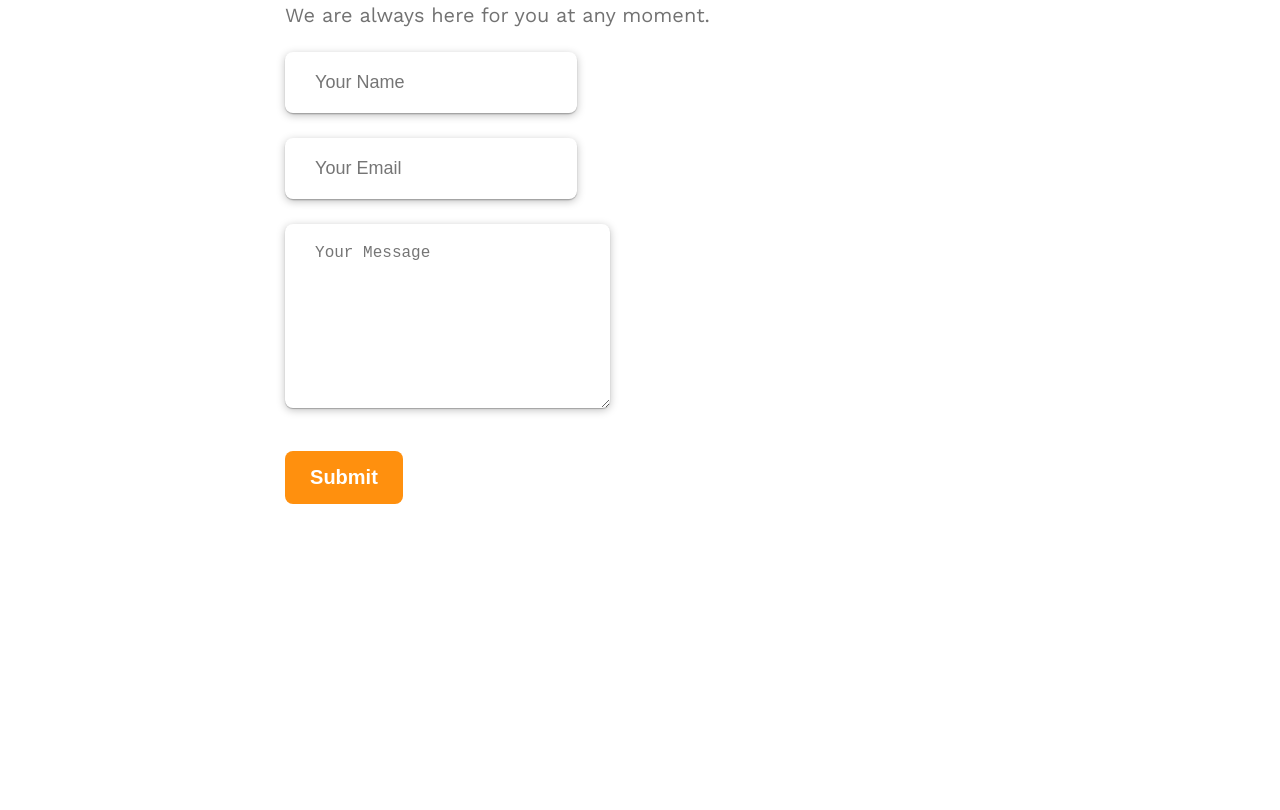
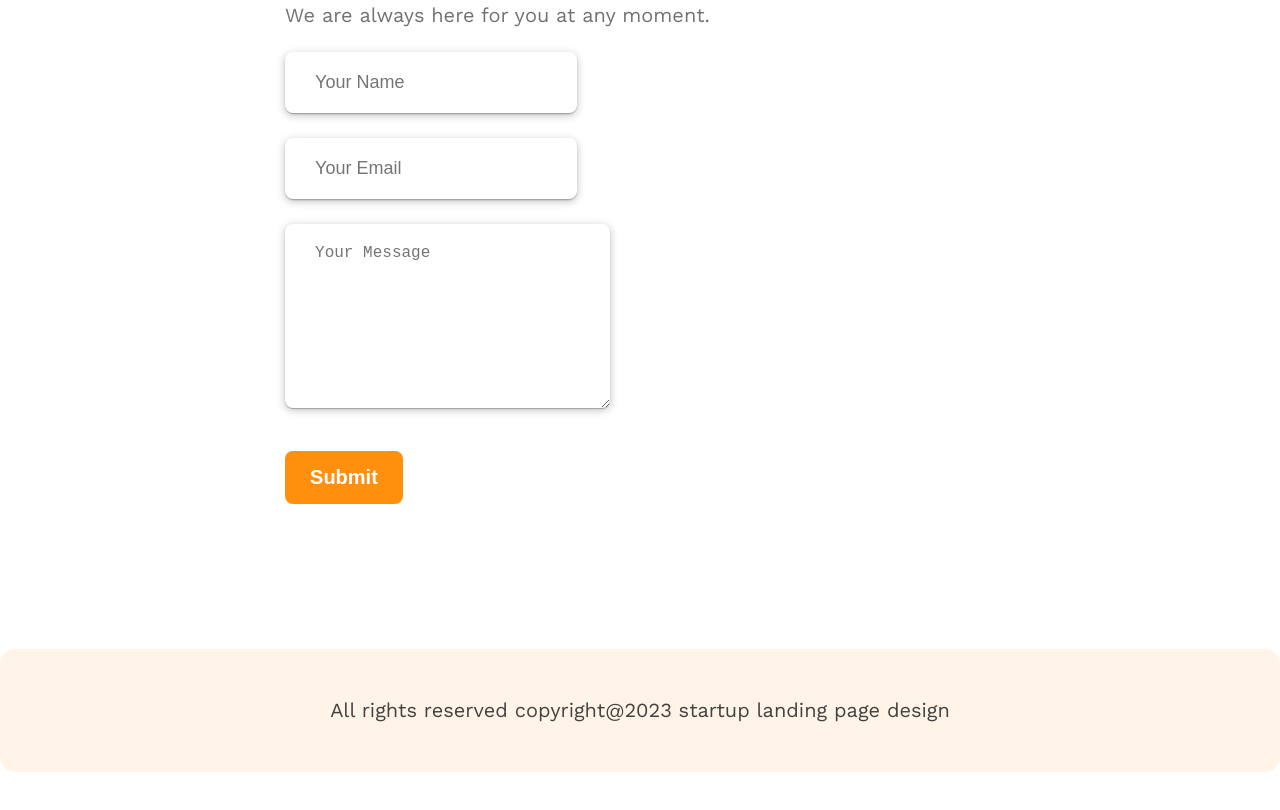
Before and after one commit to AbuKausar007/g3-arch-assignment-2, a plain HTML site: page index.html in a window 1280 px wide. Shown: the part 4212-5022 px from the top of the page. Before the commit the page ends 4751 px from the top, so only its background shows below. Drawn offline with nearby package versions, Linux system fonts and the light colour scheme.

Commit message:
footer part done

```diff
--- a/index.html
+++ b/index.html
@@ -169,7 +169,6 @@
         <section class="container">
             <h1 style="text-align: center; margin-top: 115px; font-size: 45px; font-weight: 700; color: #131313;">Contact Us</h1>
             <div class="contact-us">
-
                 <form action="" class="contact-form">
                     <h2>Get in touch!</h2>
                     <p>We are always here for you at any moment.</p>
@@ -190,6 +189,16 @@
             </div>
         </section>
         <!-- contact part end -->
+
+        <!-- footer part start -->
+        <footer class="container">
+            <div class="footer">
+                <p>All rights reserved copyright@2023 startup landing page design</p>
+            </div>
+
+        </footer>
+        <!-- footer part end -->
+
     </main>
 </body>
 
--- a/styles.css
+++ b/styles.css
@@ -272,46 +272,69 @@ body {
     display: flex;
     justify-content: space-around;
     -webkit-filter: grayscale(100%);
-        /* Safari 6.0 - 9.0 */
+    /* Safari 6.0 - 9.0 */
     filter: grayscale(100%);
 }
 
 /* ---------------------- contact us area styles ----------------------------------- */
-.contact-us{
+.contact-us {
     margin-top: 50px;
     display: flex;
     justify-content: space-evenly;
     align-items: center;
 }
-.contact-img img{
+
+.contact-img img {
     display: inline-block;
     margin: auto;
     border-radius: 10px;
 
 }
-.contact-form> label{
+
+.contact-form>label {
     display: block;
     margin-top: 25px;
     font-size: xx-large;
 }
-.contact-form h2{
+
+.contact-form h2 {
     font-size: 40px;
     font-weight: 500;
     color: #FF900E;
 }
-.contact-form p{
+
+.contact-form p {
     font-size: 20px;
     color: #727272;
     font-weight: 400;
     margin-top: 10px;
 }
-textarea{
+
+textarea {
     font-size: large;
 }
-input, textarea {
+
+input,
+textarea {
     font-size: large;
     border: none;
     box-shadow: rgba(0, 0, 0, 0.25) 0px 0.0625em 0.0625em, rgba(0, 0, 0, 0.25) 0px 0.125em 0.5em, rgba(255, 255, 255, 0.1) 0px 0px 0px 1px inset;
     padding: 20px 30px;
     border-radius: 8px;
 }
+
+/* ------------------------------- footer area styles------------------------------ */
+.footer {
+    background: #FFF4E7;
+    padding: 50px;
+    margin: 110px 0;
+    border-radius: 15px;
+}
+
+.footer p {
+    font-weight: 400;
+    font-size: 20px;
+    line-height: 23px;
+    text-align: center;
+    color: #424242;
+}
```
